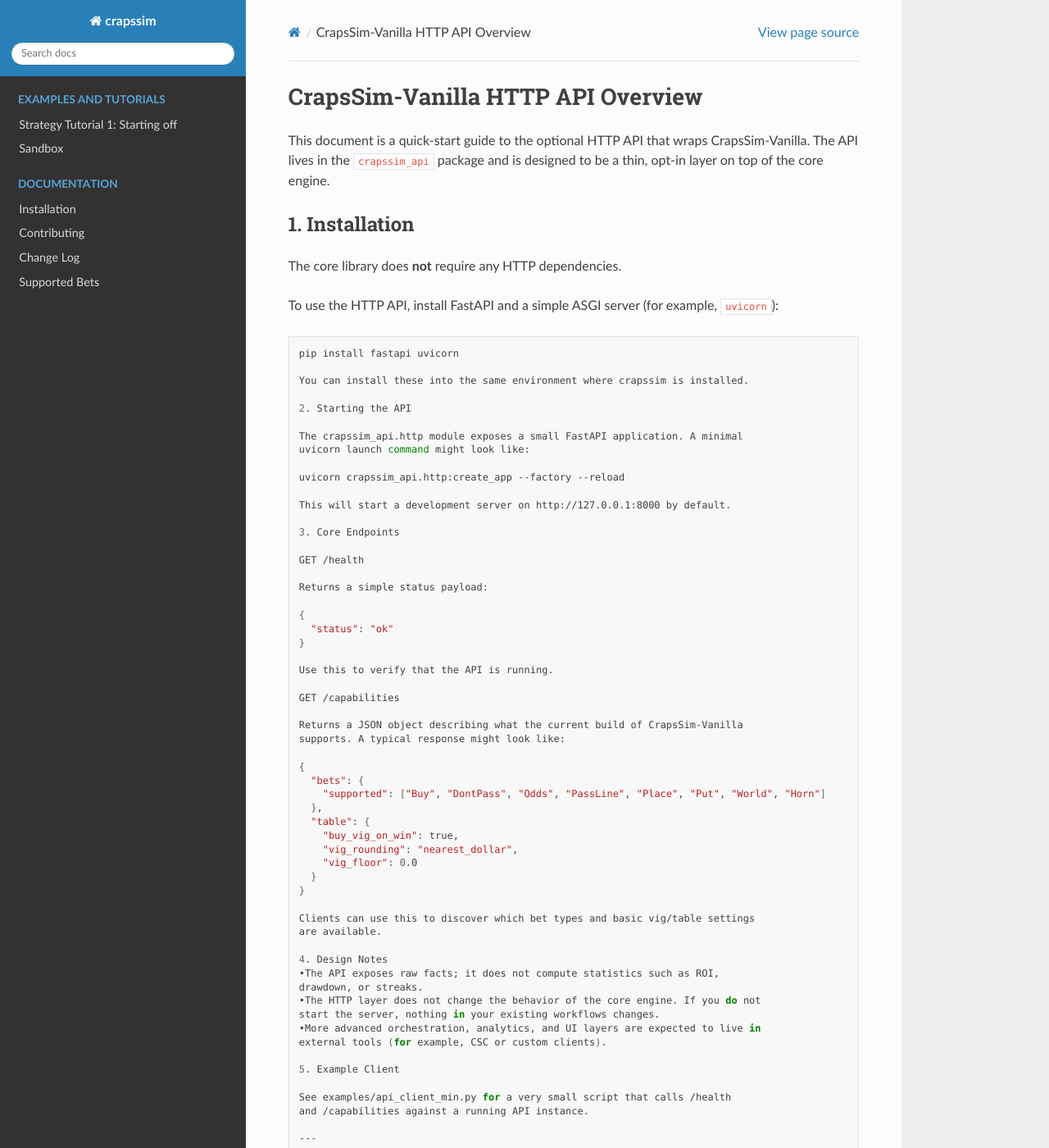
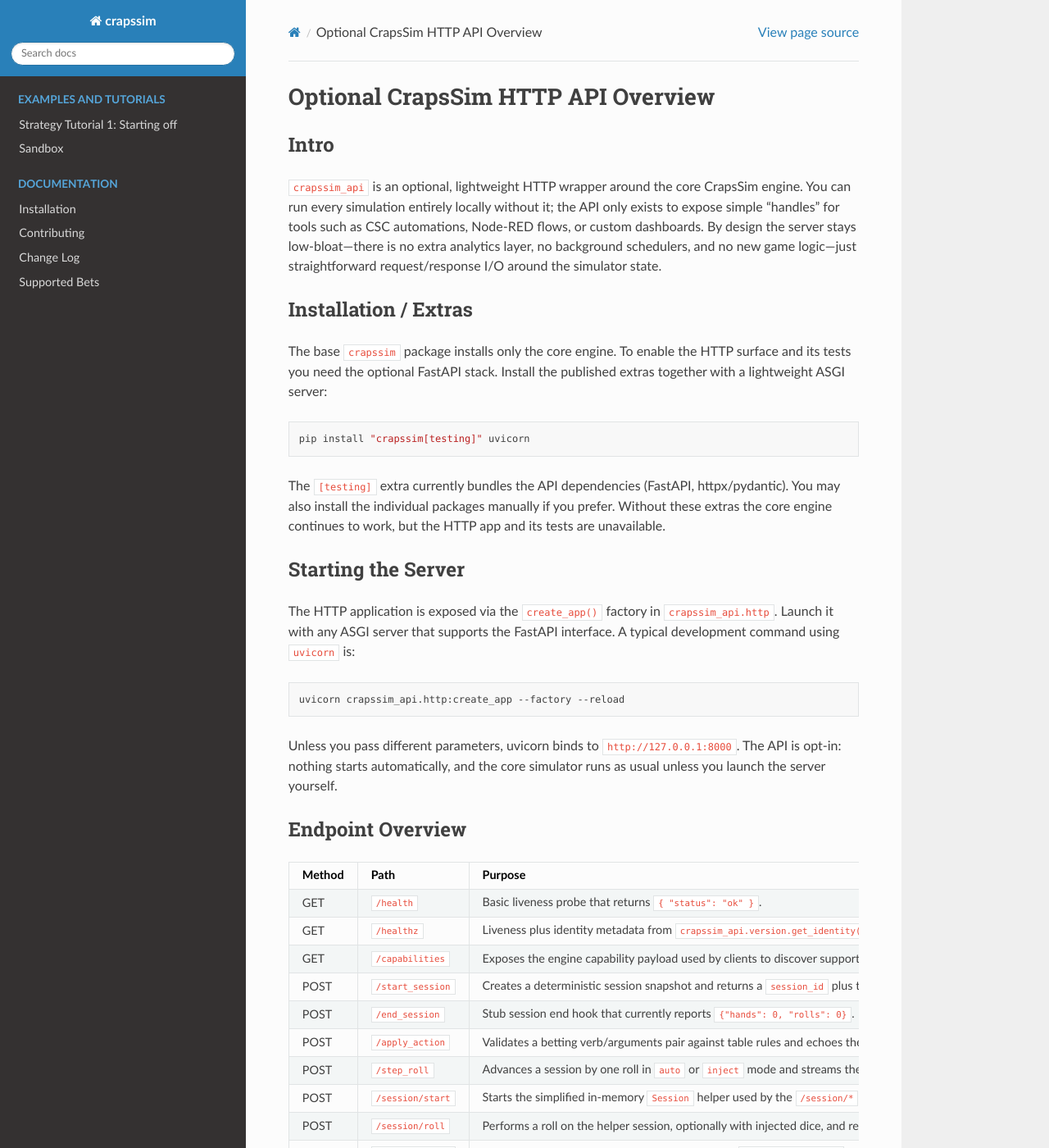
Before and after one commit to skent259/crapssim, a Sphinx documentation site: the page built from docs/API_OVERVIEW.md, in a window 1280 px wide and 1400 px high. Shown: the whole window at 82% size. Built offline with Sphinx 7.4.7 and the Read the Docs theme 3.1.0, drawn with Linux system fonts in a browser that asks for light colours; some of the changed text lies outside the part shown.

Commit message:
docs: add developer guidance for optional HTTP API

````diff
--- a/docs/API_OVERVIEW.md
+++ b/docs/API_OVERVIEW.md
@@ -1,72 +1,136 @@
-# CrapsSim-Vanilla HTTP API Overview
+# Optional CrapsSim HTTP API Overview
 
-This document is a quick-start guide to the optional HTTP API that wraps
-CrapsSim-Vanilla. The API lives in the `crapssim_api` package and is designed
-to be a thin, opt-in layer on top of the core engine.
+## Intro
 
-## 1. Installation
+`crapssim_api` is an optional, lightweight HTTP wrapper around the core CrapsSim
+engine. You can run every simulation entirely locally without it; the API only
+exists to expose simple "handles" for tools such as CSC automations, Node-RED
+flows, or custom dashboards. By design the server stays low-bloat—there is no
+extra analytics layer, no background schedulers, and no new game logic—just
+straightforward request/response I/O around the simulator state.
 
-The core library does **not** require any HTTP dependencies.
+## Installation / Extras
 
-To use the HTTP API, install FastAPI and a simple ASGI server (for example,
-`uvicorn`):
+The base `crapssim` package installs only the core engine. To enable the HTTP
+surface and its tests you need the optional FastAPI stack. Install the published
+extras together with a lightweight ASGI server:
 
 ```bash
-pip install fastapi uvicorn
+pip install "crapssim[testing]" uvicorn
+```
 
-You can install these into the same environment where crapssim is installed.
+The `[testing]` extra currently bundles the API dependencies (FastAPI,
+httpx/pydantic). You may also install the individual packages manually if you
+prefer. Without these extras the core engine continues to work, but the HTTP app
+and its tests are unavailable.
 
-2. Starting the API
+## Starting the Server
 
-The crapssim_api.http module exposes a small FastAPI application. A minimal
-uvicorn launch command might look like:
+The HTTP application is exposed via the `create_app()` factory in
+`crapssim_api.http`. Launch it with any ASGI server that supports the FastAPI
+interface. A typical development command using `uvicorn` is:
 
+```bash
 uvicorn crapssim_api.http:create_app --factory --reload
+```
 
-This will start a development server on http://127.0.0.1:8000 by default.
+Unless you pass different parameters, uvicorn binds to `http://127.0.0.1:8000`.
+The API is opt-in: nothing starts automatically, and the core simulator runs as
+usual unless you launch the server yourself.
 
-3. Core Endpoints
+## Endpoint Overview
 
-GET /health
+| Method | Path | Purpose | Auth |
+| --- | --- | --- | --- |
+| GET | `/health` | Basic liveness probe that returns `{ "status": "ok" }`. | none |
+| GET | `/healthz` | Liveness plus identity metadata from `crapssim_api.version.get_identity()`. | none |
+| GET | `/capabilities` | Exposes the engine capability payload used by clients to discover supported bets and limits. | none |
+| POST | `/start_session` | Creates a deterministic session snapshot and returns a `session_id` plus table state and capability data. | none |
+| POST | `/end_session` | Stub session end hook that currently reports `{"hands": 0, "rolls": 0}`. | none |
+| POST | `/apply_action` | Validates a betting verb/arguments pair against table rules and echoes the effect summary (no actual bankroll math yet). | none |
+| POST | `/step_roll` | Advances a session by one roll in `auto` or `inject` mode and streams the resulting events/snapshot. | none |
+| POST | `/session/start` | Starts the simplified in-memory `Session` helper used by the `/session/*` testing routes. | none |
+| POST | `/session/roll` | Performs a roll on the helper session, optionally with injected dice, and returns the resulting event. | none |
+| GET | `/session/state` | Returns the helper session snapshot produced by `Session.snapshot()`. | none |
+| POST | `/session/stop` | Stops the helper session and releases its resources. | none |
 
-Returns a simple status payload:
+## Example Usage (curl)
 
-{
-  "status": "ok"
-}
+Check that the server is up:
 
-Use this to verify that the API is running.
+```bash
+curl http://127.0.0.1:8000/health
+```
 
-GET /capabilities
+Start a deterministic session and capture the returned `session_id`:
 
-Returns a JSON object describing what the current build of CrapsSim-Vanilla
-supports. A typical response might look like:
+```bash
+curl -X POST http://127.0.0.1:8000/start_session \
+  -H "content-type: application/json" \
+  -d '{"spec": {"table_profile": "vanilla-default"}, "seed": 42}'
+```
 
-{
-  "bets": {
-    "supported": ["Buy", "DontPass", "Odds", "PassLine", "Place", "Put", "World", "Horn"]
-  },
-  "table": {
-    "buy_vig_on_win": true,
-    "vig_rounding": "nearest_dollar",
-    "vig_floor": 0.0
-  }
-}
+Advance the session once with automatic dice, then inject a specific roll:
 
-Clients can use this to discover which bet types and basic vig/table settings
-are available.
+```bash
+curl -X POST http://127.0.0.1:8000/step_roll \
+  -H "content-type: application/json" \
+  -d '{"session_id": "<session_id>", "mode": "auto"}'
 
-4. Design Notes
-•The API exposes raw facts; it does not compute statistics such as ROI,
-drawdown, or streaks.
-•The HTTP layer does not change the behavior of the core engine. If you do not
-start the server, nothing in your existing workflows changes.
-•More advanced orchestration, analytics, and UI layers are expected to live in
-external tools (for example, CSC or custom clients).
+curl -X POST http://127.0.0.1:8000/step_roll \
+  -H "content-type: application/json" \
+  -d '{"session_id": "<session_id>", "mode": "inject", "dice": [3, 4]}'
+```
 
-5. Example Client
+Fetch the lightweight capability summary for client-side introspection:
 
-See examples/api_client_min.py for a very small script that calls /health
-and /capabilities against a running API instance.
+```bash
+curl http://127.0.0.1:8000/capabilities
+```
 
----
+For the helper session routes, first create an in-memory session and then poll
+its state:
+
+```bash
+curl -X POST http://127.0.0.1:8000/session/start
+curl http://127.0.0.1:8000/session/state
+```
+
+## Python Client Example (TestClient)
+
+```python
+try:
+    from fastapi.testclient import TestClient
+except ImportError as exc:  # pragma: no cover - FastAPI optional
+    raise SystemExit(
+        "Install the optional API extras to run this snippet: pip install \"crapssim[testing]\""
+    ) from exc
+
+from crapssim_api.http import create_app
+
+app = create_app()
+client = TestClient(app)
+
+health = client.get("/health").json()
+print(health)
+
+start = client.post("/start_session", json={"spec": {}, "seed": 0}).json()
+print(start["session_id"])
+
+roll = client.post(
+    "/step_roll",
+    json={"session_id": start["session_id"], "mode": "auto"},
+).json()
+print(roll["dice"], roll["events"][-1])
+```
+
+## Design Philosophy / Constraints
+
+The optional HTTP layer never mutates the underlying CrapsSim engine—it wraps
+existing objects and exposes their state. The API does not calculate analytics
+such as ROI, drawdown, or streaks; callers remain responsible for higher-level
+statistics. Keeping the surface area "dumb" ensures that external tools own
+presentation and analysis while the simulator stays the single source of truth
+for craps rules and hand evolution. The routes aim to be stable enough for
+automation, yet thin enough that all substantive game logic continues to live in
+`crapssim` proper.
````
Also changed, not shown: README.md (+10 -0 lines), REPORT_P6.md (added, +9 -0 lines), 1 other file.
